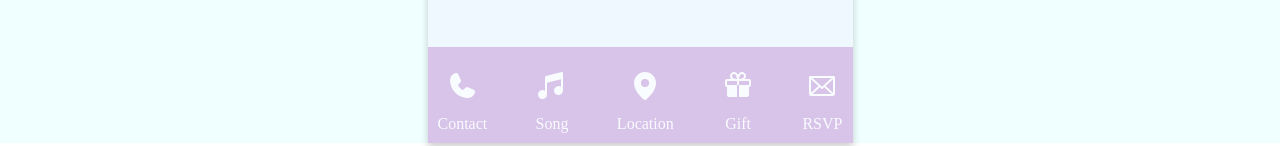
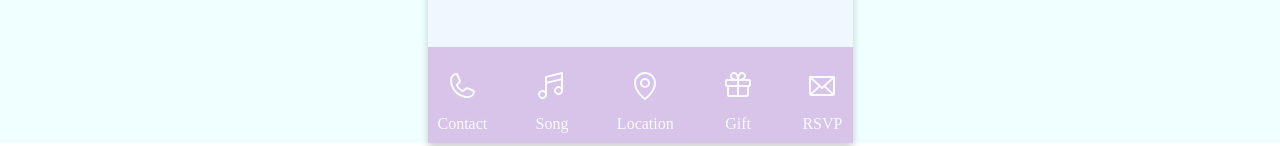
Before and after one commit to TeukuRyanIskandar/wedding-card, a React (Vite) app: page / in a window 1280 px wide. Shown: the part 657-803 px from the top of the page. Built offline with nearby package versions, Linux system fonts and the light colour scheme; a web font is replaced by a local one.

Commit message:
Remove fill

```diff
--- a/src/assets/data/NAVBAR_DATA.tsx
+++ b/src/assets/data/NAVBAR_DATA.tsx
@@ -1,27 +1,23 @@
 import { Phone, MusicNotes, MapPin, Gift, Envelope } from "@phosphor-icons/react";
-import { ReactNode } from 'react';
+import { NavbarItem } from "../interfaces/navbarAndPopupInterface";
 
-interface NavbarItem {
-    title: string;
-    logo: ReactNode;
-  }
 
 export const NAVBAR_DATA: NavbarItem[] = [
     {
         "title": "Contact",
-        "logo": <Phone size={32} weight="fill" />
+        "logo": <Phone size={32} />
     },
     {
         "title": "Song",
-        "logo": <MusicNotes size={32} weight="fill" />
+        "logo": <MusicNotes size={32} />
     },
     {
         "title": "Location",
-        "logo": <MapPin size={32} weight="fill" />
+        "logo": <MapPin size={32} />
     },
     {
         "title": "Gift",
-        "logo": <Gift size={32} weight="fill" />
+        "logo": <Gift size={32} />
     },
     {
         "title": "RSVP",
```
